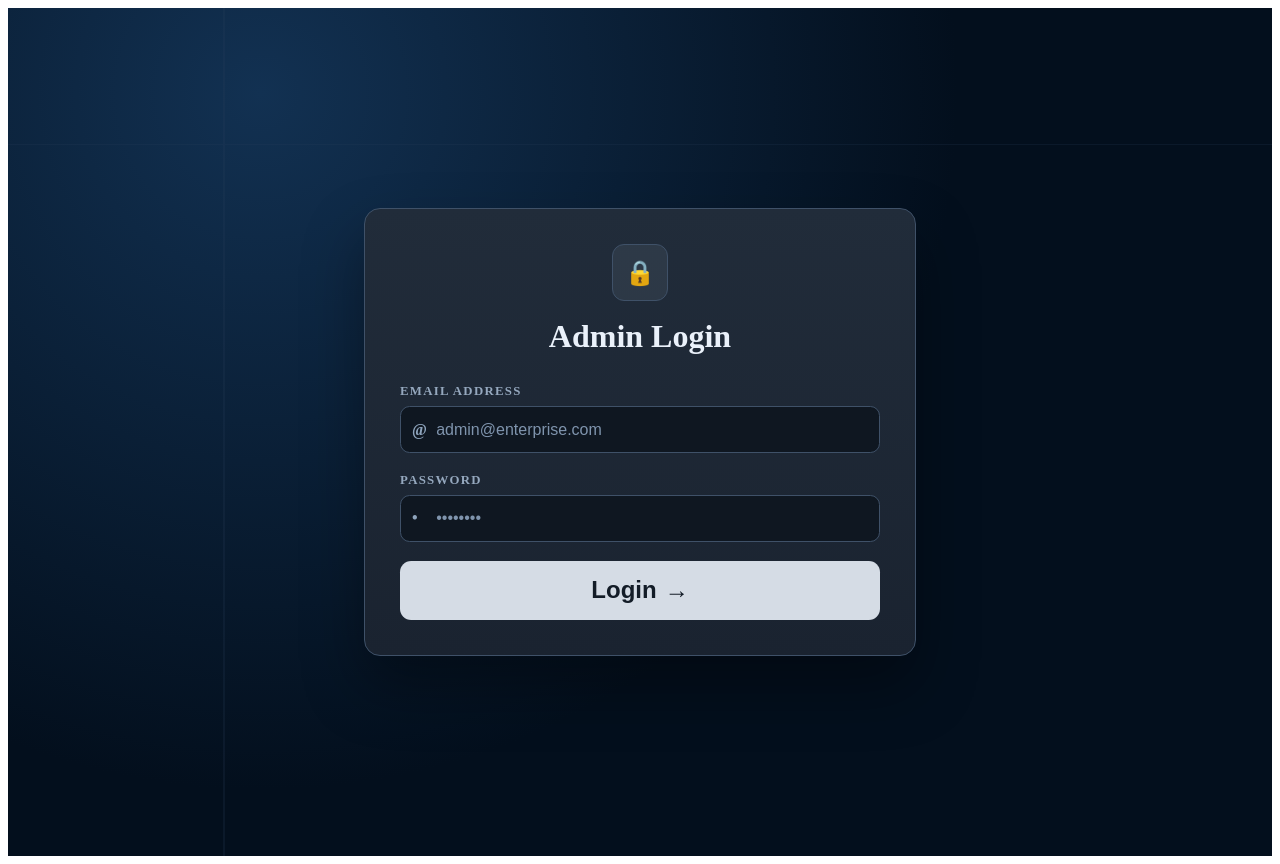
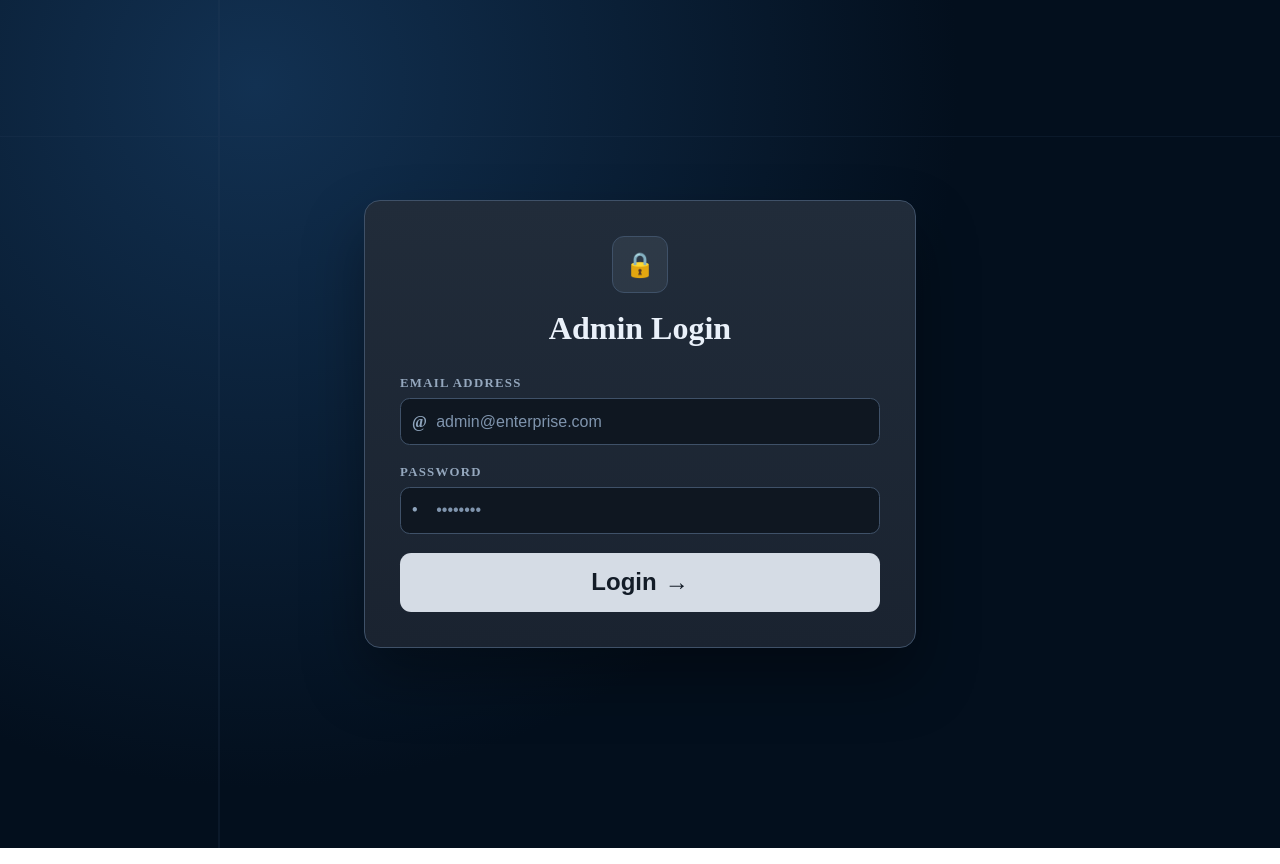
Before and after one commit to Nimsara-Jayarathna/blipzo-admin, an Angular app: page /login in a window 1280 px wide. Built offline with nearby package versions, Linux system fonts and the light colour scheme.

Commit message:
style: Add base HTML/body reset styles

```diff
--- a/src/styles.css
+++ b/src/styles.css
@@ -1 +1,6 @@
-/* You can add global styles to this file, and also import other style files */
+html,
+body {
+  margin: 0;
+  padding: 0;
+  min-height: 100%;
+}
```
